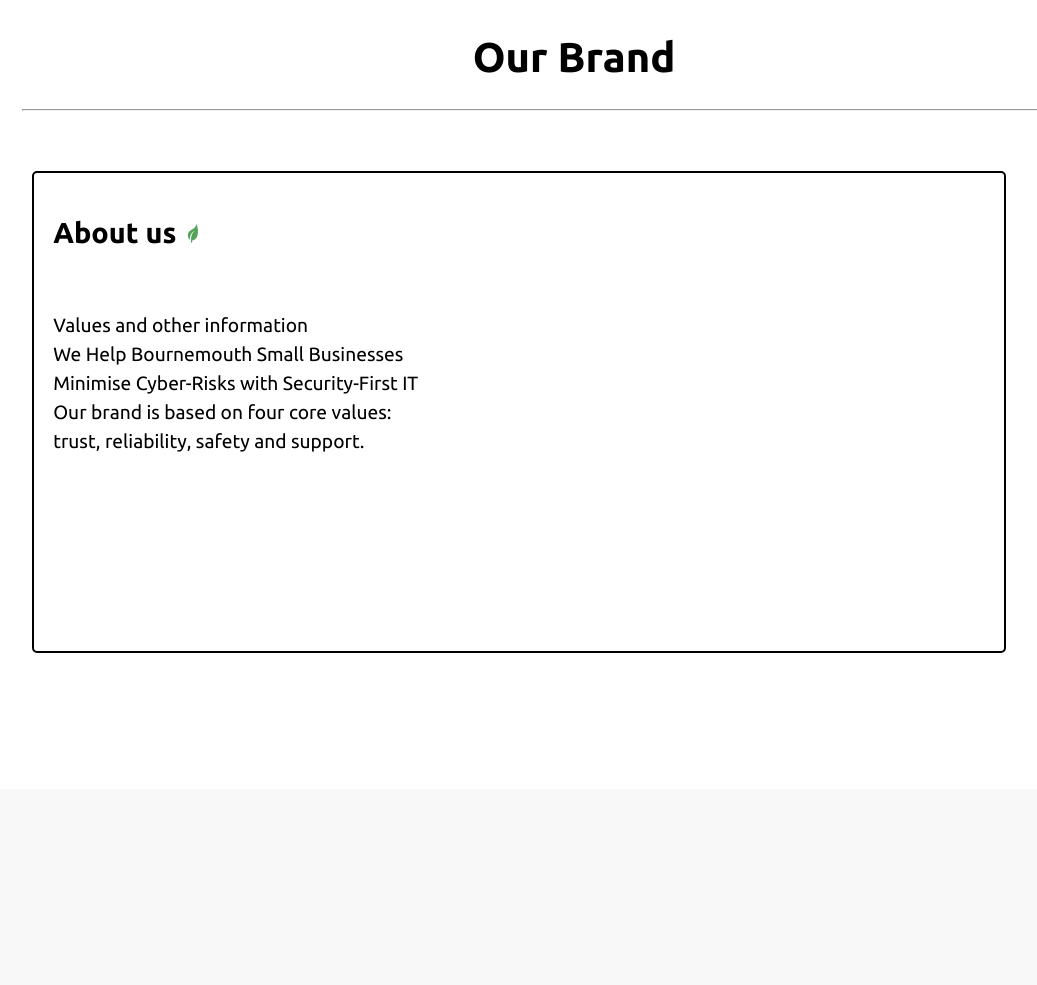
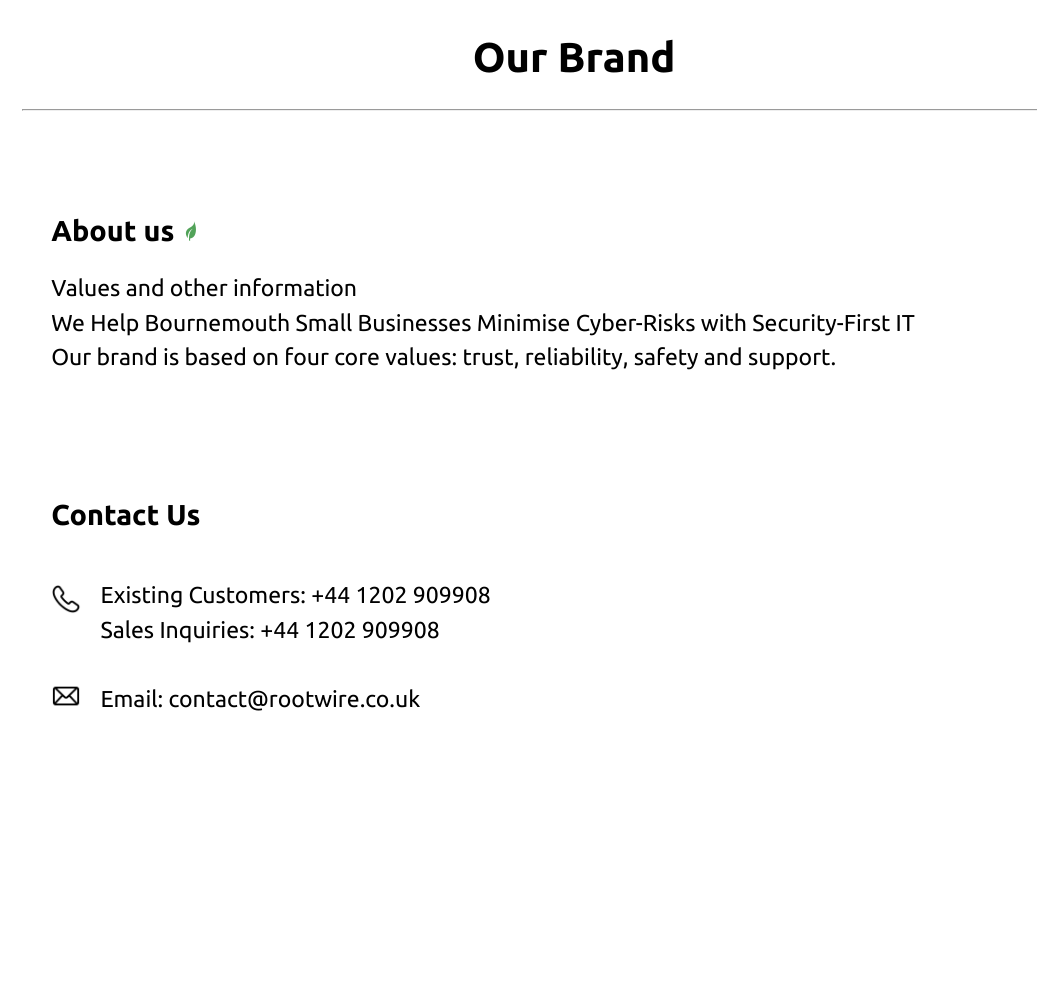
Before and after one commit to Aidenwebb/design.rootwire.co.uk, a Flask app: page /brand in a window 1280 px wide. Shown: the part 83-1068 px from the top of the page, without its empty margins (66-1103 px from the left). Before the commit the page ends 736 px from the top, so only its background shows below. Run offline with Flask 3, Linux system fonts and the light colour scheme.

Commit message:
Brand page initial containers built

```diff
--- a/static/style.css
+++ b/static/style.css
@@ -116,7 +116,7 @@
     flex: 1;
     display: flex;
     background-color: rgb(255, 255, 255);
-    border: 2px solid black;
+    border: none;
     border-radius: 5px;
     position: relative;
     padding-bottom: 100px;
@@ -136,13 +136,14 @@
       width: 90%;
     }
   }
+  .cont1 {
+    border: 2px solid black;
+  }
   .cont2 {
     background-color: #6BC2B3;
-    border: none;
   }
   .cont3 {
     background-color: #896C89;
-    border: none;
   }
   .content {
     padding-left: 1em;
@@ -216,14 +217,47 @@
 
     /* brand/index.html */
 
-    .brand-container{
+    .brand-container {
       display: flex;
       flex-direction: column;
-      justify-content: space-between;
-      align-items: left;
     }
-    .brand-container {
+    .brand-containers {
       padding-bottom: 2em;
       margin-bottom: 1em;
-      width: 90%;
     }
+    #brand-cont2 {
+      display: flex;
+      flex: 1;
+      position: relative;
+    }
+
+    .icon {
+      width: 30px;
+      height: auto;
+      vertical-align: middle;
+    }
+    .contact-row {
+      display: flex;
+      flex-direction: row;
+      align-items: center;
+      justify-content: center;
+    }
+    .contact-icons {
+      display: flex;
+      flex-direction: column;
+      margin-right: 1em;
+      gap: 3.5em;
+    }
+    .contact-details {
+      display: flex;
+      align-items: center; /* Center the paragraph vertically */
+  }
+  #content {
+    display: flex;
+    flex-direction: column;
+    align-items: center;
+}
+  .brand-paragraph{
+    font-size: 1.2em;
+    line-height: 1.5;
+  }
--- a/templates/brand/index.html
+++ b/templates/brand/index.html
@@ -12,37 +12,38 @@
   </div>
 
   <section class="container-row brand-container">
-    <div id="brand-cont1" class="container brand-cont">
-      <div class="top-left" id="brand-cont1">
-          <div class="content" id="brand-content">
-              <h2 class="title">About us <img src="../static/logo/Fx-Rootwire-favicon-fullColour-RGB-20-transparentBg.png" alt=""></h2>
-              <p class="paragraph">
+
+    <div id="brand-cont1" class="container brand-containers">
+          <div class="content">
+              <h2 class="title">About us <img src="../static/logo/Fx-Rootwire-favicon-fullColour-RGB-20-transparentBg.png" alt="leaf" class="leaf-image"></h2>
+              <p class="brand-paragraph">
                     Values and other information <br>
-                  We Help Bournemouth Small Businesses <br> Minimise Cyber-Risks with Security-First IT
-              <br>
-                  Our brand is based on four core values: <br> trust, reliability, safety and support.
+                  We Help Bournemouth Small Businesses  Minimise Cyber-Risks with Security-First IT
+                  <br>
+                  Our brand is based on four core values: trust, reliability, safety and support.
                 </p>
           </div>
       </div>
-</div>
 
 
-    <!-- <div class="container brand-cont2">
-      <div class="top-left">
-          <div class="content">
-              <h2 class="title">Brand assets</h2>
+    <div id="brand-cont2" class="container brand-containers">
+          <div class="content" id="brand-content">
+              <h2 class="title">Contact Us</h2>
+              <div class="contact-row">
+                <div class="contact-icons">
+                  <img src="../../static/icons/calling.png" alt="Phone Icon" class="icon phone">
+                  <img src="../../static/icons/email.png" alt="Email Icon" class="icon email">
+                </div>
+                <div class="contact-details">
+                  <p class="brand-paragraph">
+                    Existing Customers: +44 1202 909908<br>
+                    Sales Inquiries: +44 1202 909908<br><br>
+                    Email: contact@rootwire.co.uk
+                </p>
+              </div>
+            </div>
           </div>
       </div>
-    <div class="bottom">
-      <h3>
-          <a href="" class="button btn1">Logos</a>
-    </h3>
-    <h3>
-        <a href="" class="button btn2">Colour Palette</a>
-  </h3>
-    </div> -->
-    </div>
-
 </section>
 
 
--- a/templates/index.html
+++ b/templates/index.html
@@ -11,7 +11,7 @@
   </div>
 
   <section class="container-row">
-      <div class="container cont1">
+    <div class="container cont1">
         <div class="top-left">
             <div class="content">
                 <h2 class="title">Our brand</h2>
@@ -71,8 +71,6 @@
 
 
 
-
-
     <!-- <h1>Our brand</h1>
     <h1> Design resources</h1>
     <h1> How to contribute</h1> -->
```
Also changed, not shown: README.md, static/icons/calling.png (added), static/icons/email.png (added).
